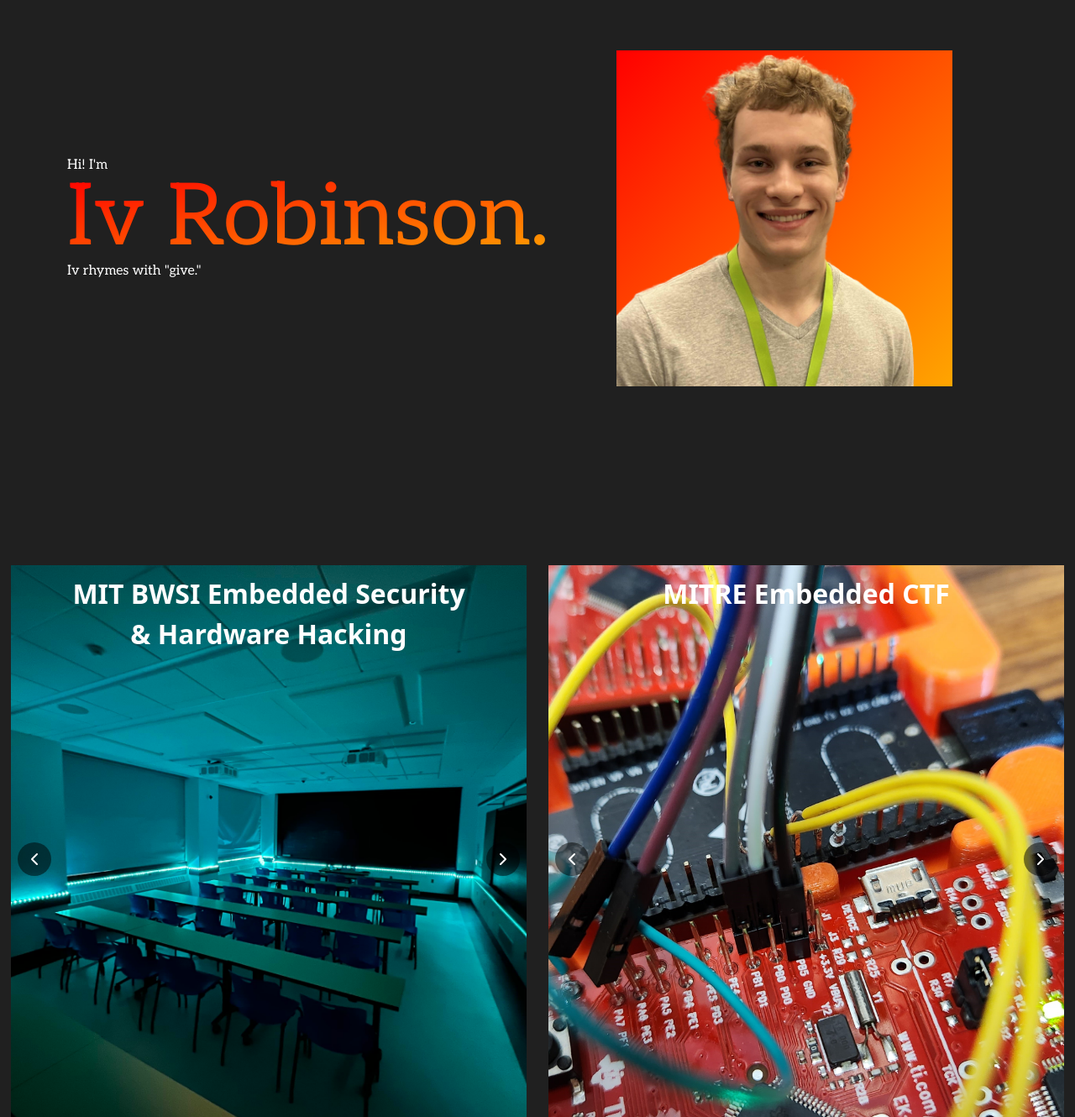
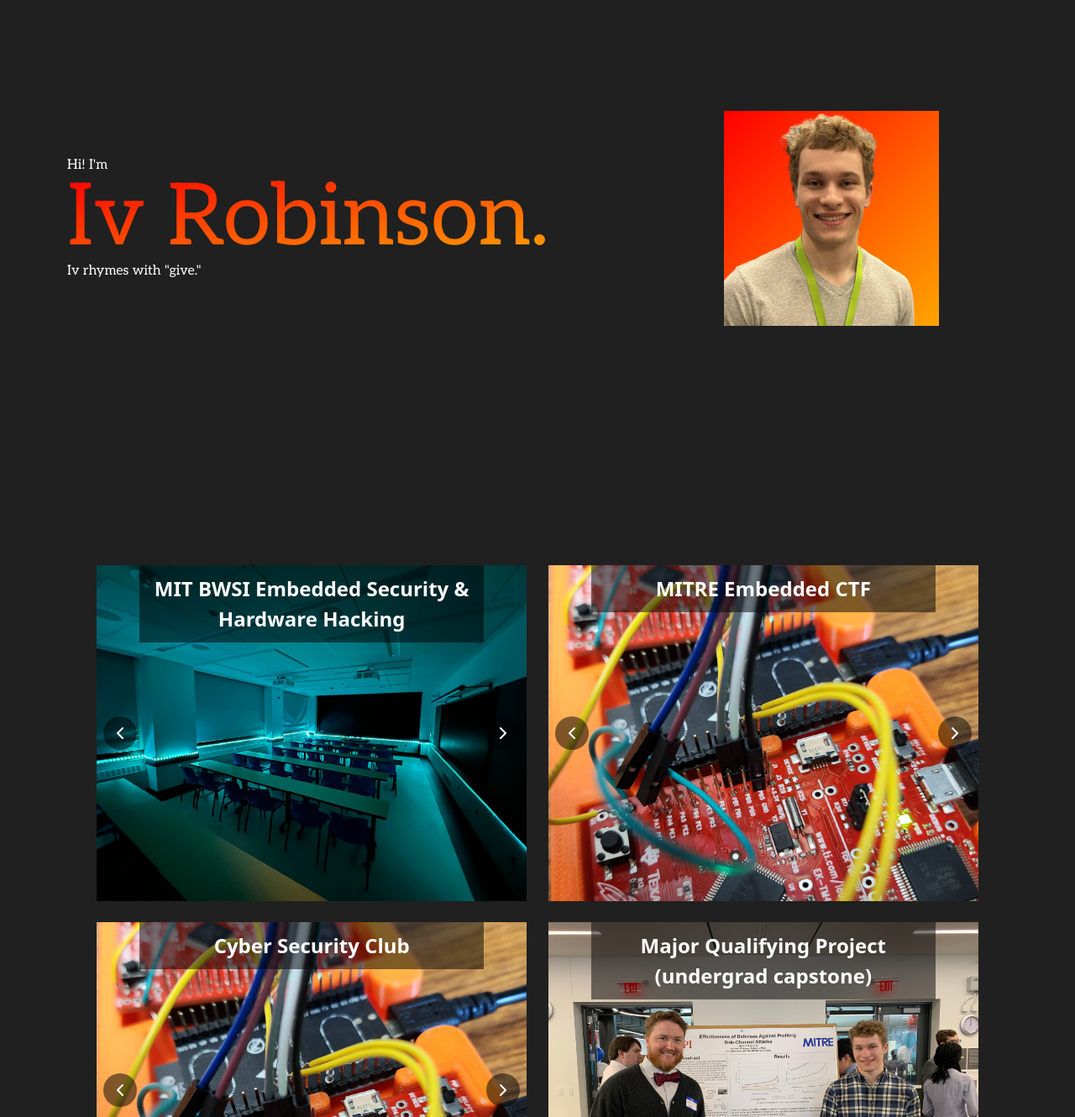
Before and after one commit to ivhacks/ivcodes, a Next.js app: page / in a window 1280 px wide. Shown: the part 140-1470 px from the top of the page at 84% size. Built offline with nearby package versions, Linux system fonts and the light colour scheme.

Commit message:
why am I not using cursor

```diff
--- a/app/page.tsx
+++ b/app/page.tsx
@@ -18,44 +18,36 @@
   ]
   return (
     <>
-      <div className="intro-section flex items-center">
+      <div className="intro-section flex flex-wrap items-center">
         <div className="p-20">
           <p className="intro">Hi! I'm</p>
           <h1 className="leading-none">Iv Robinson.</h1>
           <p className="intro">Iv rhymes with "give."</p>
         </div>
-        <div className="flex justify-end">
-          <PortraitFrame image='/images/iv.png' alt='picture of me' size={400} />
+        <div className="w-[90vw] md:w-[40vw]">
+          <div className="flex justify-center">
+            <PortraitFrame image='/images/iv.png' alt='picture of me' />
+          </div>
         </div>
 
       </div>
-      <div className="flex justify-center">
+      <div className="flex flex-wrap justify-center">
         <Frame
-          width={800}
-          height={700}
           images={bwsi_images}
           title="MIT BWSI Embedded Security & Hardware Hacking"
           titleColor="white"
         />
         <Frame
-          width={800}
-          height={700}
           images={ectf_images}
           title="MITRE Embedded CTF"
           titleColor="white"
         />
-      </div>
-      <div className="flex justify-center">
         <Frame
-          width={800}
-          height={700}
           images={ectf_images}
           title="Cyber Security Club"
           titleColor="white"
         />
         <Frame
-          width={800}
-          height={700}
           images={mqp_images}
           title="Major Qualifying Project (undergrad capstone)"
           titleColor="white"
--- a/components/frame.tsx
+++ b/components/frame.tsx
@@ -12,8 +12,6 @@
 }
 
 export default function DiagonalCornerImage({
-  width = 300,
-  height = 200,
   images,
   title,
   titleColor = 'white'
@@ -30,10 +28,9 @@
   }
 
   return (
-    <div
+    <div className="w-[90vw] md:w-[40vw]"
       style={{
-        width: `${width}px`,
-        height: `${height}px`,
+        height: `50vh`,
         position: 'relative',
         overflow: 'hidden',
         margin: '1vw'
@@ -69,8 +66,9 @@
             marginRight: '10%',
             textAlign: 'center',
             color: titleColor,
-            fontSize: '2rem',
+            fontSize: '1.5rem',
             fontWeight: 'bold',
+            background: "#00000080",
             zIndex: 10,
           }}
         >
--- a/components/portrait-frame.tsx
+++ b/components/portrait-frame.tsx
@@ -3,25 +3,22 @@
 interface PortraitFrameProps {
   image: string;
   alt: string;
-  size: number;
 }
 
 export default function PortraitFrame({
   image,
   alt,
-  size
 }: PortraitFrameProps) {
 
   return (
       <div
-        className="relative overflow-hidden portrait-bg"
-        style={{ width: size, height: size }}
+        className="relative overflow-hidden portrait-bg w-[60vw] md:w-[20vw]"
       >
         <Image
             src={image}
             alt={alt}
-            width={size}
-            height={size}
+            width={1634}
+            height={1634}
             className="object-cover"
           />
       </div>
```
